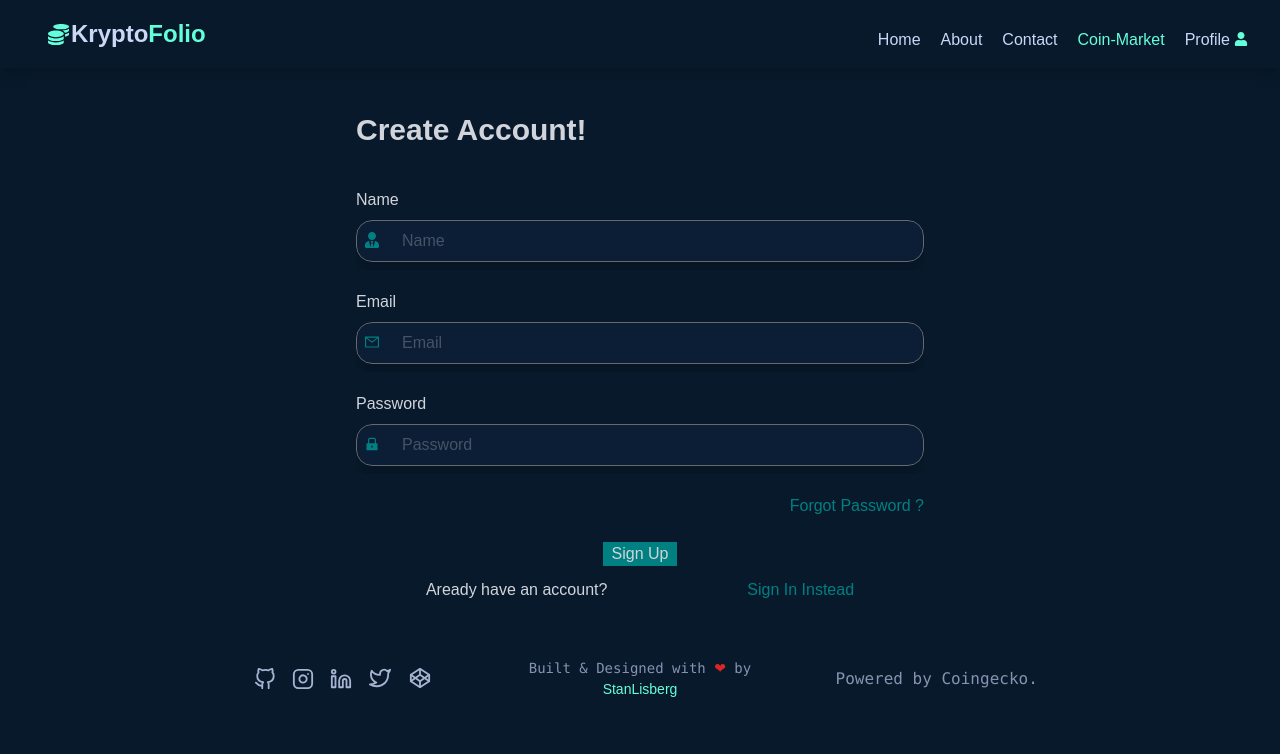
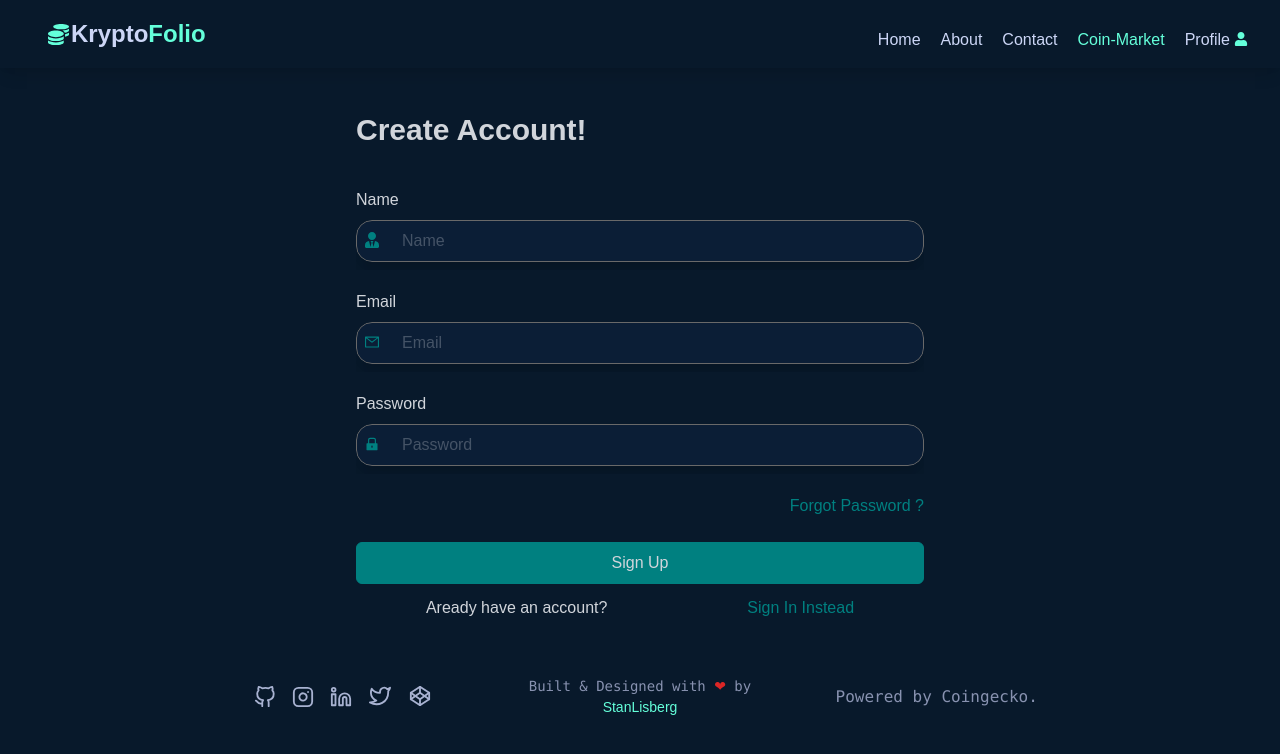
Before and after one commit to Stanlisberg/Kryptofolio, a React (Create React App) app: page /sign-up in a window 1280 px wide. Shown: the top 754 px of the page. Built offline with nearby package versions, Linux system fonts and the light colour scheme.

Commit message:
refactor

```diff
--- a/src/components/pages/SignIn.jsx
+++ b/src/components/pages/SignIn.jsx
@@ -91,12 +91,12 @@ function SignIn() {
           Forgot Password ?
         </p>
         <div className="text-center mt-6">
-          <submit
+          <button
             type="submit"
             className="border w-full p-2 bg-green text-gray-300 cursor-pointer hover:scale-90 ease-in-out duration-300"
           >
             Sign In
-          </submit>
+          </button>
         </div>
       </form>
       <div className="flex justify-around mt-3">
--- a/src/components/pages/SignUp.jsx
+++ b/src/components/pages/SignUp.jsx
@@ -127,12 +127,12 @@ function SignUp() {
           Forgot Password ?
         </p>
         <div className="text-center mt-6">
-          <submit
+          <button
             type="submit"
             className="border w-full p-2 bg-green text-gray-300 cursor-pointer hover:scale-90 ease-in-out duration-300"
           >
             Sign Up
-          </submit>
+          </button>
         </div>
       </form>
       <div className="flex justify-around mt-3">
```
